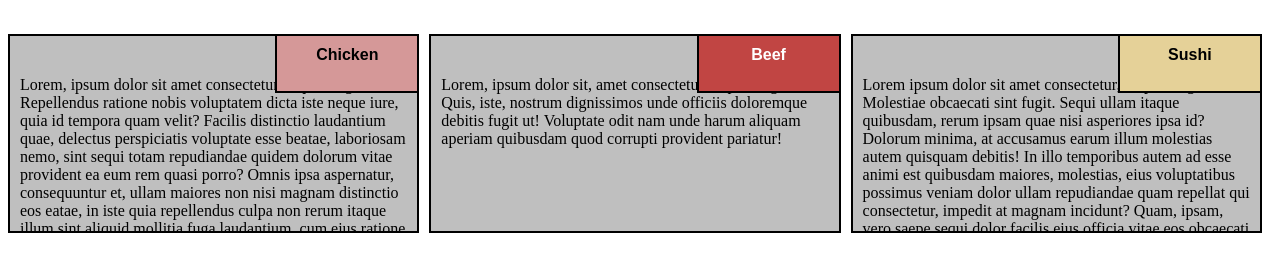
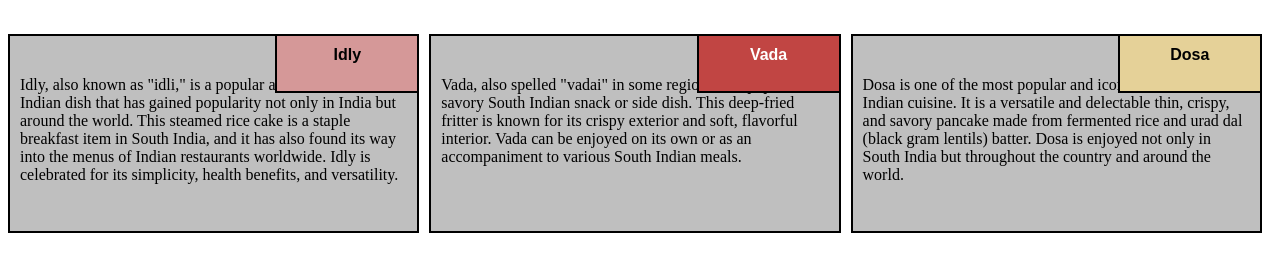
Before and after one commit to karthik-Hegdi/server, a plain HTML site: page index.html in a window 1280 px wide. Shown: the part 48-320 px from the top of the page. Drawn offline with Linux system fonts and the light colour scheme.

Commit message:
changes  index.html

```diff
--- a/index.html
+++ b/index.html
@@ -11,22 +11,24 @@
 	<div class="row">
 	<h1>Our Menu</h1>
   <div class="col-lg-4 col-md-6 col-sm-12" id="container">
-    <p>Lorem, ipsum dolor sit amet consectetur adipisicing elit. Repellendus ratione nobis voluptatem dicta iste neque iure, quia id tempora quam velit? Facilis distinctio laudantium quae, delectus perspiciatis voluptate esse beatae, laboriosam nemo, sint sequi totam repudiandae quidem dolorum vitae provident ea eum rem quasi porro? Omnis ipsa aspernatur, consequuntur et, ullam maiores non nisi magnam distinctio eos eatae, in iste quia repellendus culpa non rerum itaque illum sint aliquid mollitia fuga laudantium, cum eius ratione tempore excepturi, ipsum nihil aspernatur recusandae laboriosam blanditiis magni! Ex illo modi exercitationem consectetur incidunt autem adipisci eligendi corporis non, veniam ullam voluptatum nesciunt, maxime totam tenetur distinctio aperiam esse eum natus. Eaque nulla repudiandae aliquam maiores reiciendis temporibus perferendis. Adipisci dolorem perferendis et ipsa odio vitae sequi, ea, consequuntur aperiam officiis quae hic iure, quia maiores saepe architecto nostrum earum quo cumque minima quam debitis! Porro, id in at rerum ex qui facere, consequatur reprehenderit sequi eligendi numquam laborum sed. Hic incidunt debitis voluptatem ad minus ullam facilis facere eum. Nisi tenetur corporis illo explicabo vel iure aperiam sit quia natus magni, fuga itaque sed.</p>
-  	<p id="p1">Chicken</p>
+    <p>Idly, also known as "idli," is a popular and traditional South Indian dish that has gained popularity not only in India but around the world. This steamed rice cake is a staple breakfast item in South India, and it has also found its way into the menus of Indian restaurants worldwide. Idly is celebrated for its simplicity, health benefits, and versatility.</p>
+  	<p id="p1">Idly</p>
 
   	</div>
 
 
 
-  <div class="col-lg-4 col-md-6 col-sm-12" id="container"><p>Lorem, ipsum dolor sit, amet consectetur adipisicing elit. Quis, iste, nostrum dignissimos unde officiis doloremque debitis fugit ut! Voluptate odit nam unde harum aliquam aperiam quibusdam quod corrupti provident pariatur!</p>
+  <div class="col-lg-4 col-md-6 col-sm-12" id="container"><p>Vada, also spelled "vadai" in some regions, is a popular and savory South Indian snack or side dish. This deep-fried fritter is known for its crispy exterior and soft, flavorful interior. Vada can be enjoyed on its own or as an accompaniment to various South Indian meals.
 
-  	<p id="p2">Beef</p>
+  </p>
+
+  	<p id="p2">Vada</p>
 
   </div>
 
-  <div class="col-lg-4 col-md-12 col-sm-12" id="container"><p>Lorem ipsum dolor sit amet consectetur, adipisicing elit. Molestiae obcaecati sint fugit. Sequi ullam itaque quibusdam, rerum ipsam quae nisi asperiores ipsa id? Dolorum minima, at accusamus earum illum molestias autem quisquam debitis! In illo temporibus autem ad esse animi est quibusdam maiores, molestias, eius voluptatibus possimus veniam dolor ullam repudiandae quam repellat qui consectetur, impedit at magnam incidunt? Quam, ipsam, vero saepe sequi dolor facilis eius officia vitae eos obcaecati aperiam? Voluptatem et sequi quam. Beatae nisi vero, doloremque amet eligendi laudantium consectetur mollitia dolorum doloribus accusamus et maiores necessitatibus, culpa aliquid corporis aperiam! Excepturi aspernatur quas quod non!.</p>
+  <div class="col-lg-4 col-md-12 col-sm-12" id="container"><p>Dosa is one of the most popular and iconic dishes in South Indian cuisine. It is a versatile and delectable thin, crispy, and savory pancake made from fermented rice and urad dal (black gram lentils) batter. Dosa is enjoyed not only in South India but throughout the country and around the world.</p>
 
-  	<p  id="p3">Sushi</p>
+  	<p  id="p3">Dosa</p>
 
   </div>
 
```
